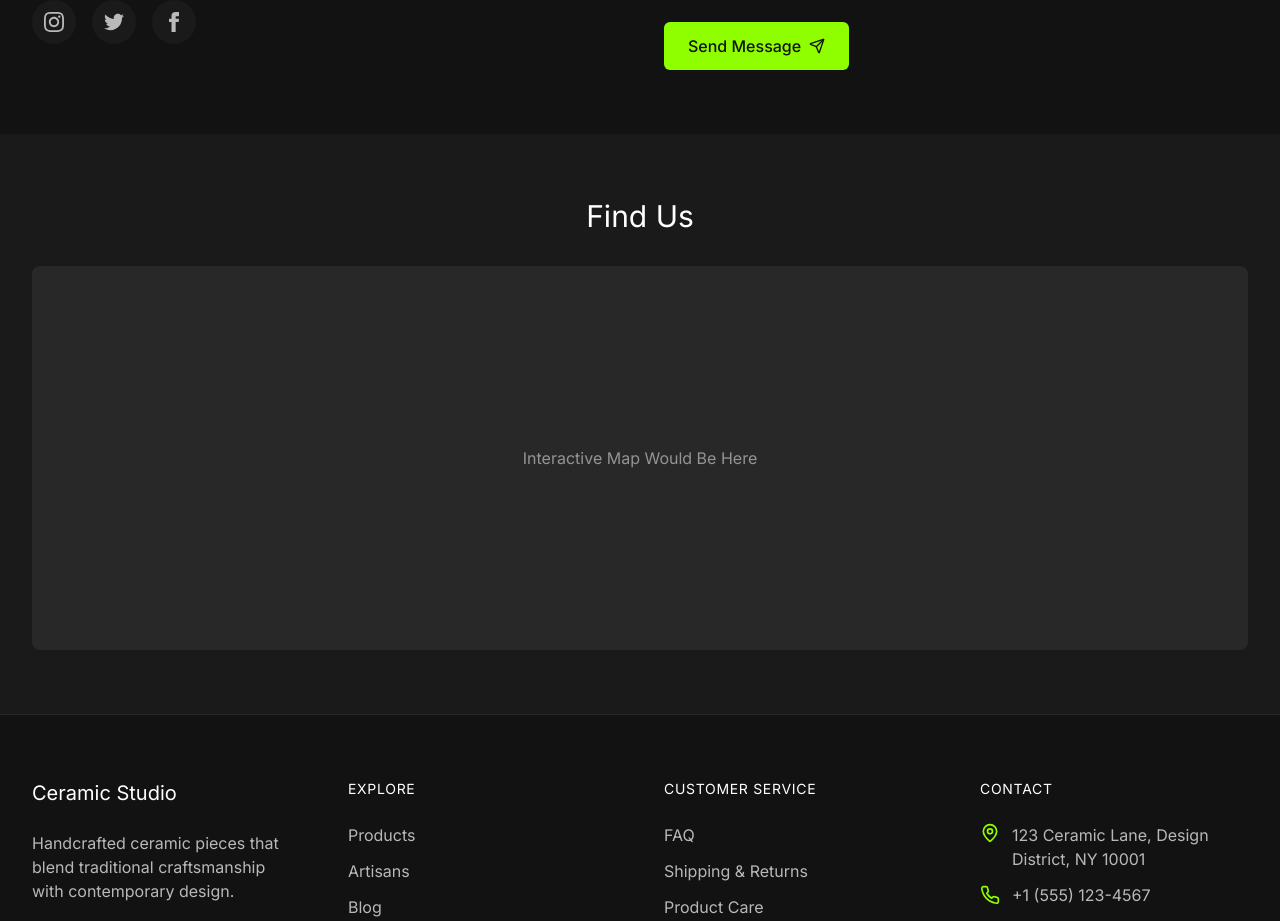
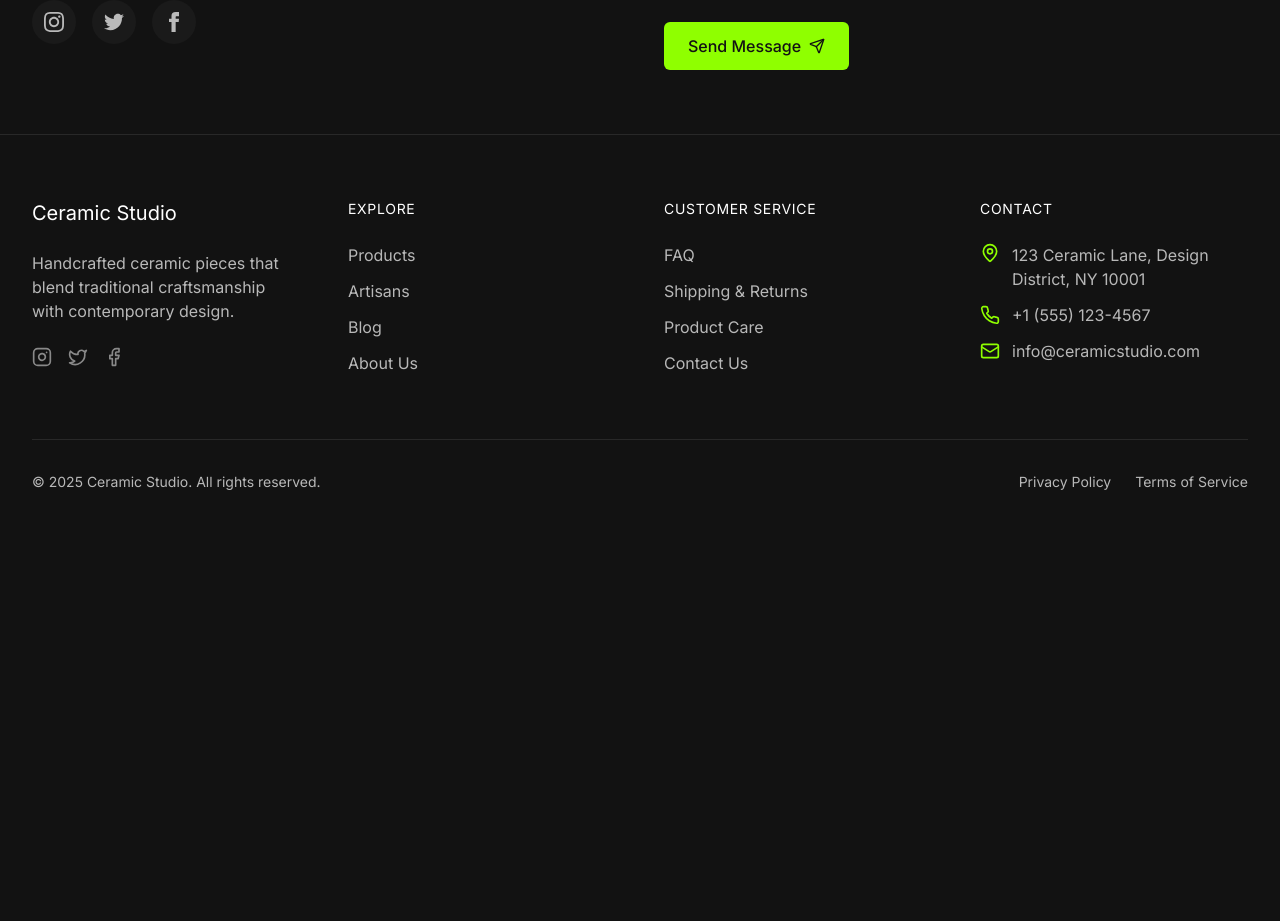
Before and after one commit to CHAIMYY/ceramerro-frontend, a Next.js app: page /contact in a window 1280 px wide. Shown: the part 1020-1941 px from the top of the page. After the commit the page ends 1576 px from the top, so only its background shows below. Built offline with nearby package versions, Linux system fonts and the light colour scheme.

Commit message:
fix: update contact page

```diff
--- a/app/contact/page.jsx
+++ b/app/contact/page.jsx
@@ -211,18 +211,7 @@ export default function ContactPage() {
         </div>
       </section>
 
-      {/* Map Section */}
-      <section className="py-16 bg-dark-800">
-        <div className="container mx-auto px-8">
-          <h2 className="text-3xl font-display text-white mb-8 text-center">Find Us</h2>
-          <div className="h-96 bg-dark-700 rounded-lg overflow-hidden">
-            {/* This would be replaced with an actual map component */}
-            <div className="w-full h-full flex items-center justify-center">
-              <p className="text-white/50">Interactive Map Would Be Here</p>
-            </div>
-          </div>
-        </div>
-      </section>
+
     </div>
   )
 }
```
